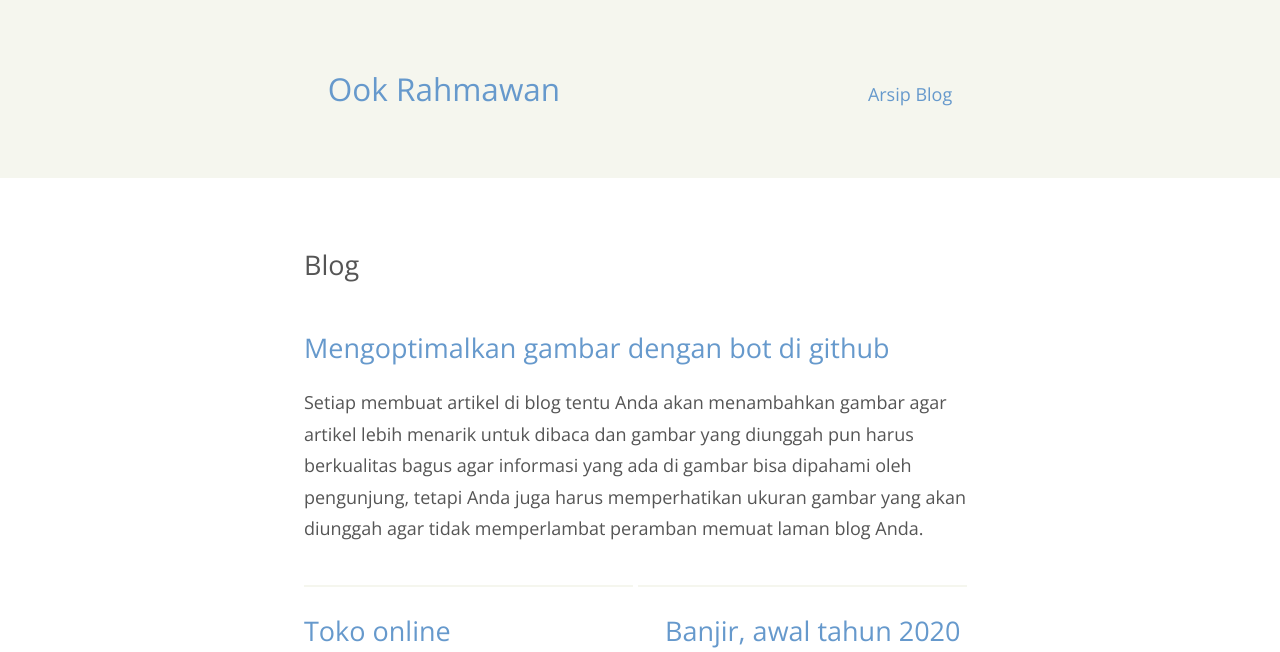
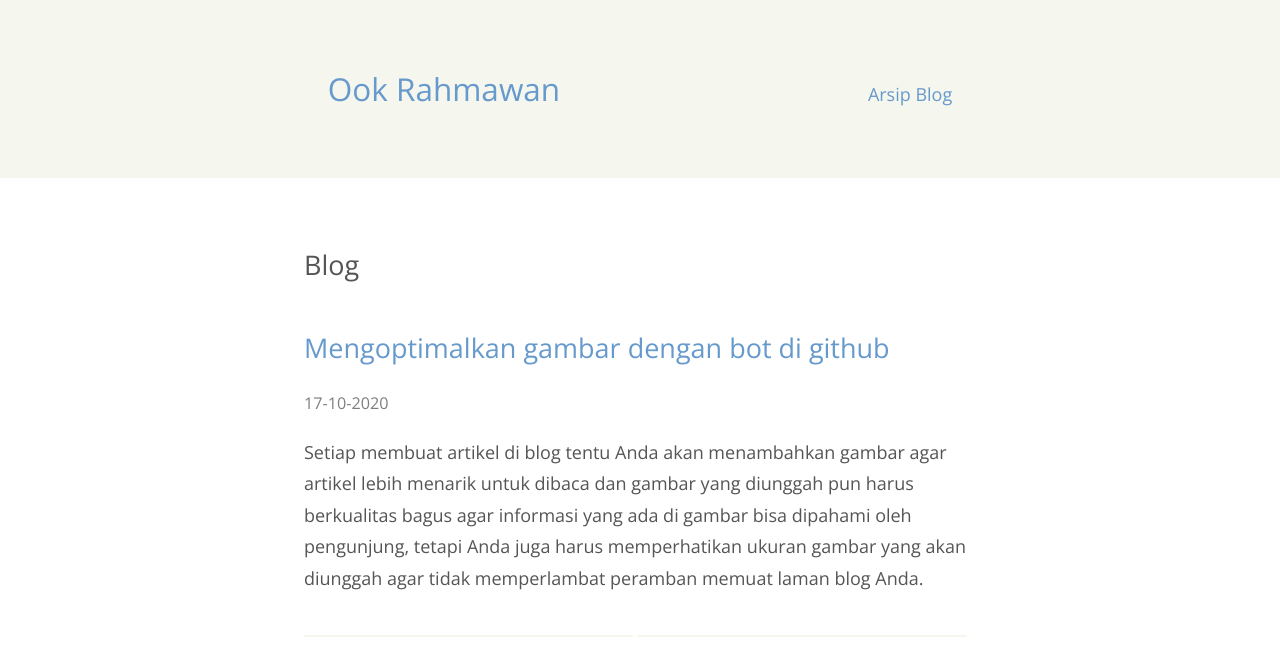
Before and after one commit to krhmwn/krhmwn, a Jekyll site: the page built from index.html, in a window 1280 px wide and 1400 px high. Shown: the top 652 px of the window. Built offline with Jekyll 4.4.1, drawn with Linux system fonts in a browser that asks for light colours; some of the changed text lies outside the part shown.

Commit message:
update v.1.0.26

```diff
--- a/index.html
+++ b/index.html
@@ -8,12 +8,12 @@ title: Ook Rahmawan
 <ul>{% for post in site.posts limit:1 %}
 <li>
 <h2><a href="{{ post.url }}">{{ post.title }}</a></h2>
+<time datetime="{{ post.date | date: "%d-%m-%Y" }}">{{ post.date | date: "%d-%m-%Y" }}</time>
 {{post.excerpt}}
-</li>
-{% endfor %}
-{% for post in site.posts offset:1 limit:100 %}
+</li>{% endfor %}{% for post in site.posts offset:1 limit:100 %}
 <li class="card">
 <h2><a href="{{ post.url }}">{{ post.title }}</a></h2>
+<time datetime="{{ post.date | date: "%d-%m-%Y" }}">{{ post.date | date: "%d-%m-%Y" }}</time>
 {{post.excerpt}}
 </li>{% endfor %}
 </ul>
```
